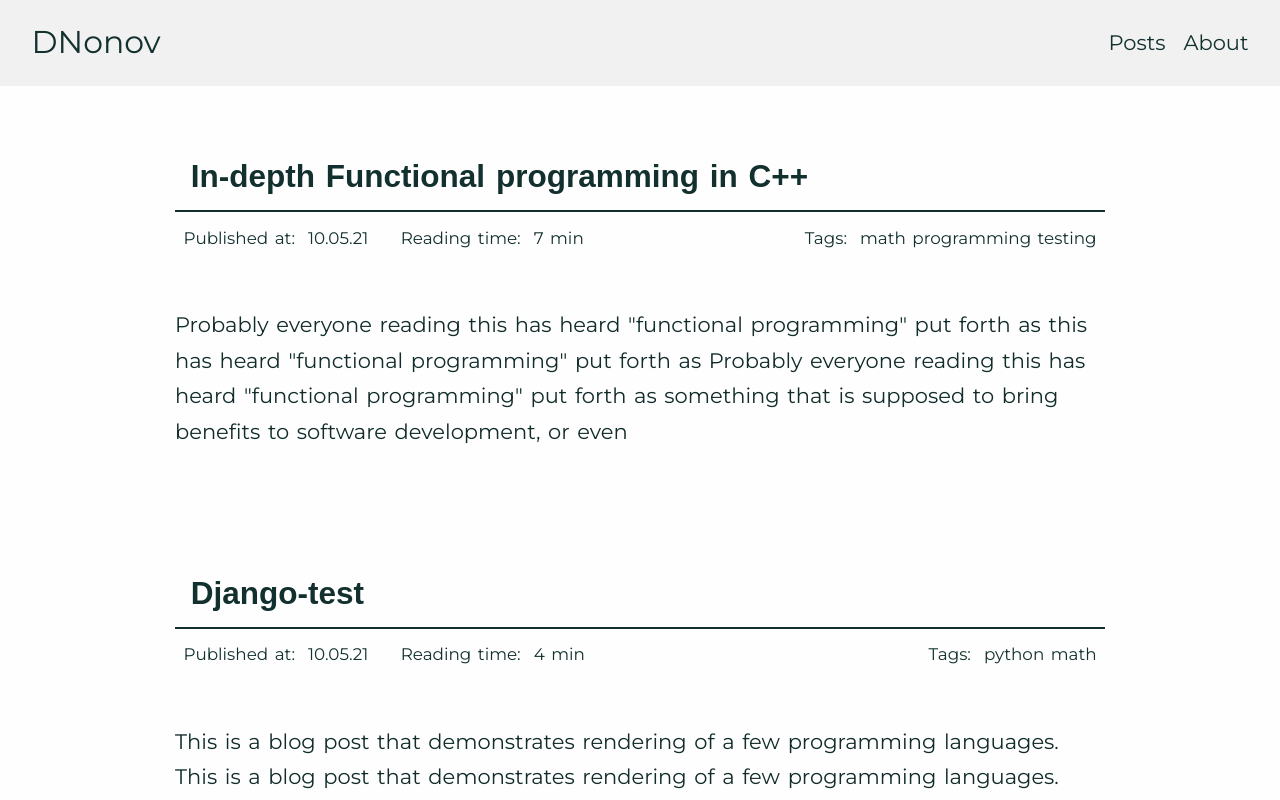
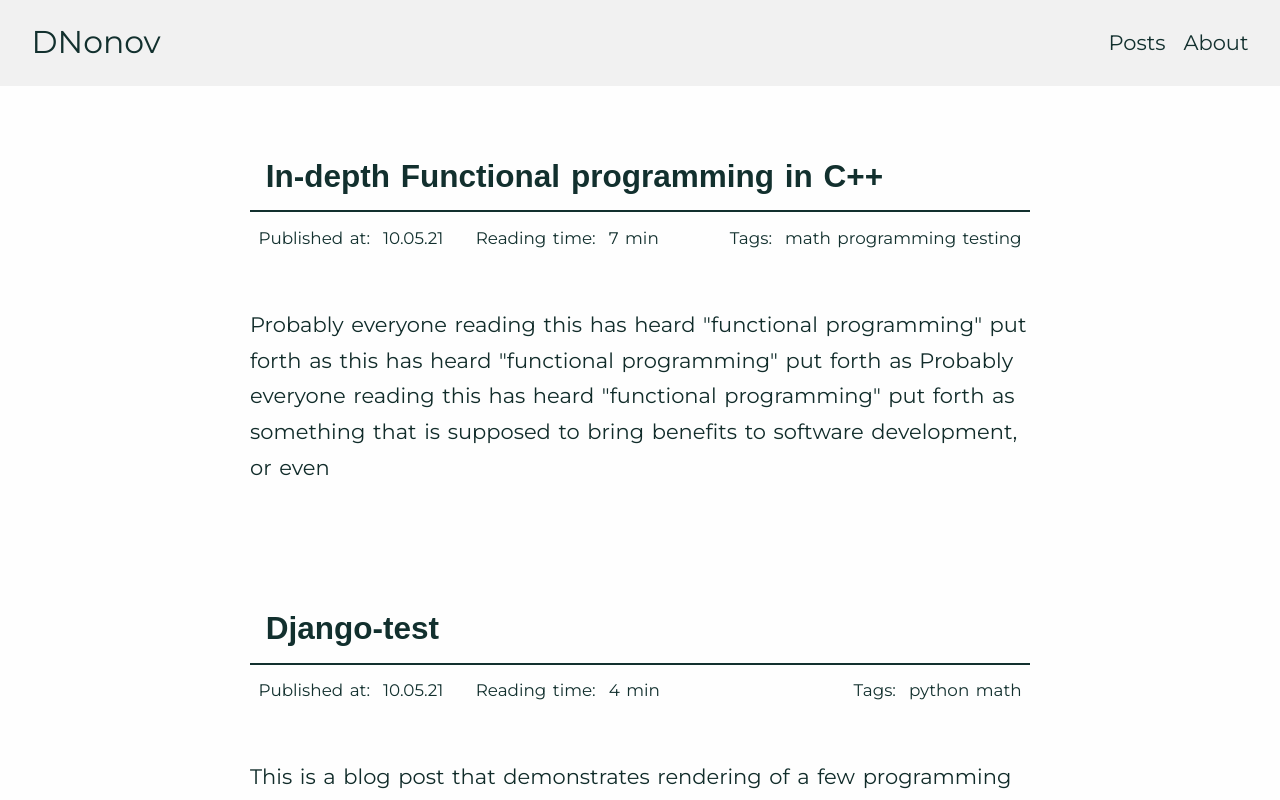
Before and after one commit to DNonov/blog, a Next.js app: page / in a window 1280 px wide. Shown: the top 800 px of the page. Built offline with nearby package versions, Linux system fonts and the light colour scheme; a web font is replaced by a local one.

Commit message:
Decrease post's width
Shorter lines are equal to better readability.

```diff
--- a/styles/globals.css
+++ b/styles/globals.css
@@ -127,6 +127,6 @@ blockquote {
   /* .post-title-section, */
   .post-catalog,
   .post {
-    width: 950px;
+    width: 800px;
   }
 }
```
